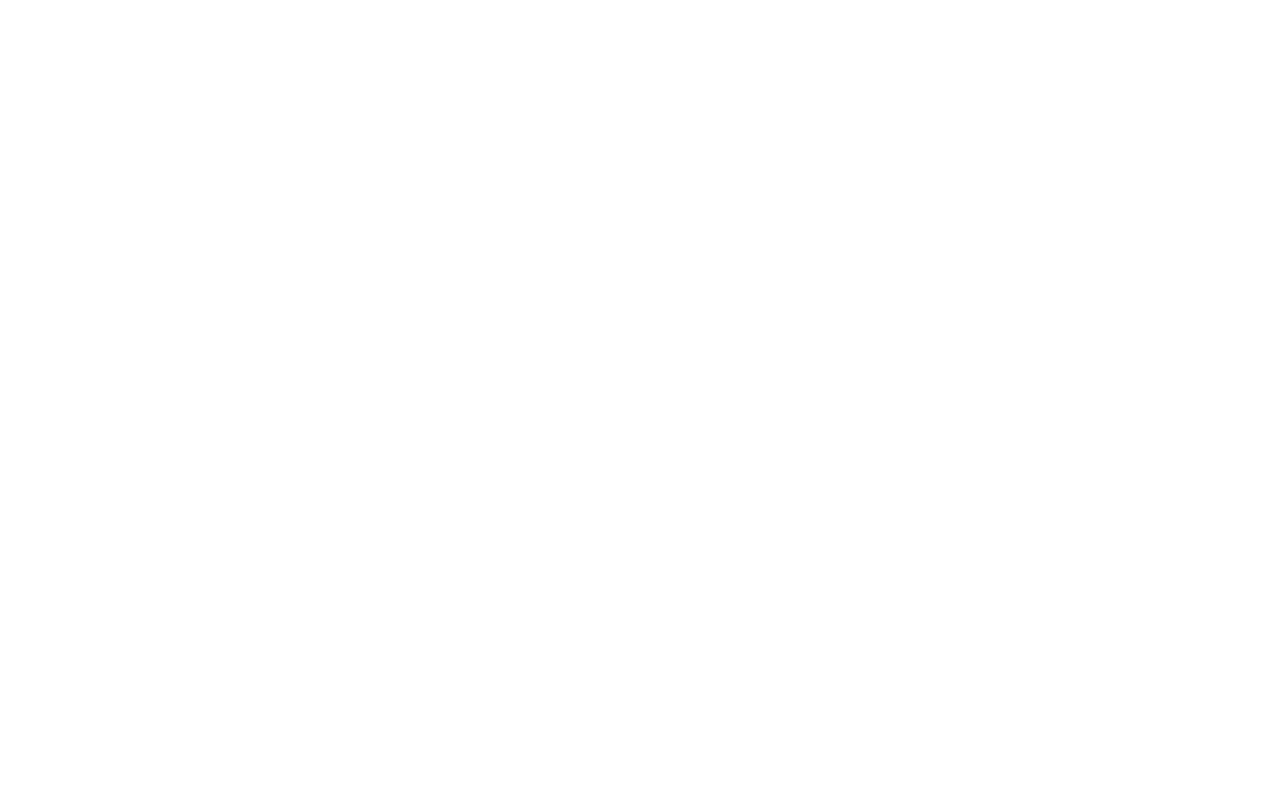
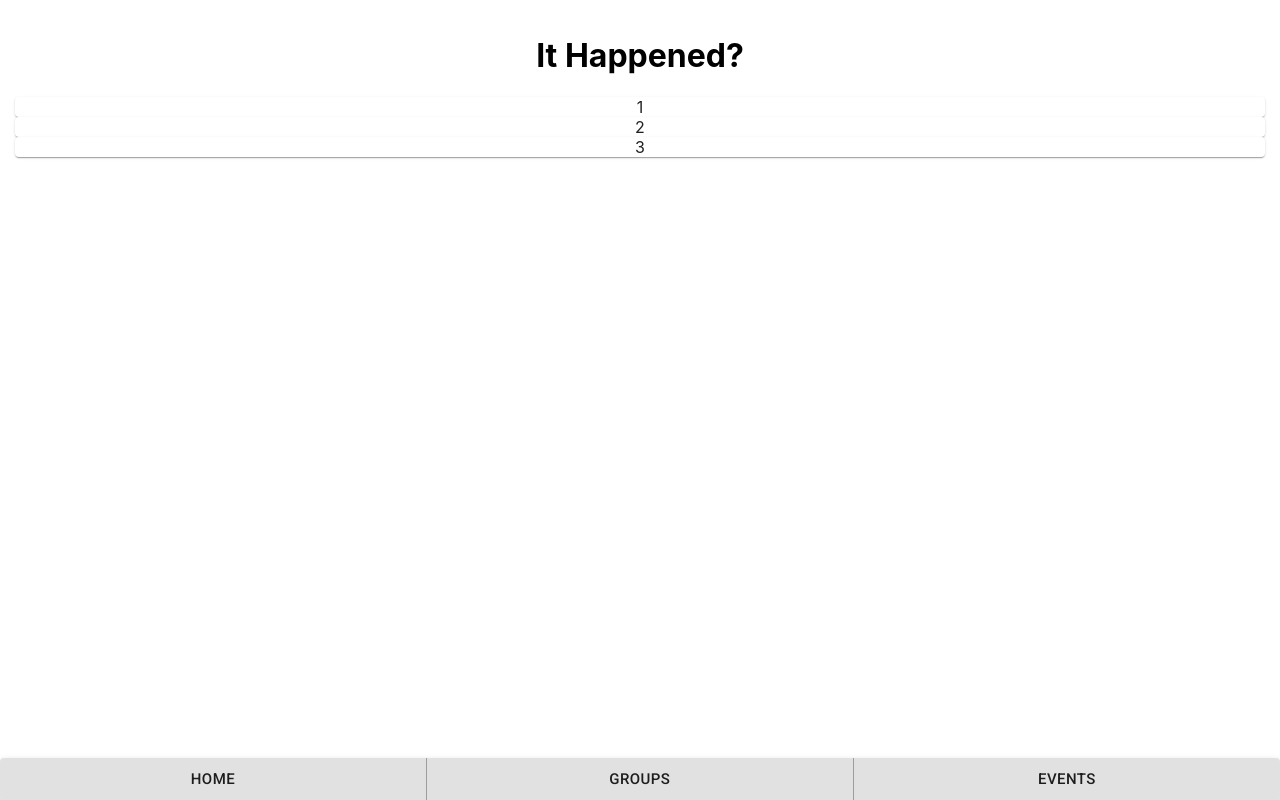
Before and after one commit to momentum316/momentum316-frontend, a React (Create React App) app: page /username in a window 1280 px wide. Before the commit this address had no page. Built offline with nearby package versions, Linux system fonts and the light colour scheme.

Commit message:
created homepage Grid and started playing with Paper

```diff
--- a/src/App.js
+++ b/src/App.js
@@ -10,6 +10,7 @@
 import PostVoteEvent from "./components/PostVote";
 import Login from "./components/LoginPage";
 import { Profile } from "./components/UserProfile";
+import { Homepage } from "./components/Homepage";
 
 function App() {
   return (
@@ -31,6 +32,7 @@
         <Route path="/group/:groupId/events" element={<Group />}></Route>
         <Route path="/group/:groupId/vote/:eventId" element={<Vote />}></Route>
         <Route path="/login" element={<Login />}></Route>
+        <Route path="/username" element={<Homepage />}></Route>
       </Routes>
     </div>
   );
--- a/src/components/Footer.js
+++ b/src/components/Footer.js
@@ -13,7 +13,7 @@
           color="secondary"
           variant="contained"
         >
-          <Button>Functions</Button>
+          <Button onClick={() => navigate("/username")}>Home</Button>
           <Button onClick={() => navigate("/group")}>Groups</Button>
           <Button onClick={() => navigate("/")}>Events</Button>
         </ButtonGroup>
--- a/src/components/Groups.js
+++ b/src/components/Groups.js
@@ -19,25 +19,25 @@
   return (
     groups && (
       <div>
-        <p>Groups Page</p>
+        <h1>Groups Page</h1>
 
         <br />
         <div className="group-grid">
           <Grid
             container
             direction="columns"
-            spacing={3}
+            spacing={4}
             columns={{ xs: 12, sm: 8, md: 12 }}
           >
             {groups.map((g) => (
-              <Grid item xs={4} sm={4} md={4}>
+              <Grid item xs={2} sm={2} md={2}>
                 <Avatar
                   key={g.id}
                   onClick={() => navigate(`/group/${g.id}`)}
                   alt={g.title}
                   src="/static/images/avatar/1.jpg"
                 />
-                <Grid item xs={4} sm={4} md={4}>
+                <Grid item xs={1} sm={1} md={1}>
                   {g.title}
                 </Grid>
               </Grid>
@@ -65,12 +65,13 @@
       <div>
         <h1>{group.title}</h1>
         <GroupHeader />
+        <br />
         <div className="group-grid">
           <Grid
             container
             direction="columns"
             spacing={3}
-            columns={{ xs: 12, sm: 8, md: 12 }}
+            columnSpacing={{ xs: 2, sm: 8, md: 4 }}
           >
             {group.members.map((g) => (
               <Grid item xs={4} sm={4} md={4}>
--- /dev/null
+++ b/src/components/Homepage.js
@@ -0,0 +1,24 @@
+import { FooterObject } from "./Footer";
+import { Grid, Paper } from "@mui/material";
+
+export function Homepage() {
+  return (
+    <div>
+      <h1>It Happened?</h1>
+      <Grid container>
+        <Grid item xs={12}>
+          <Paper>1</Paper>
+        </Grid>
+        <Grid item xs={12}>
+          <Paper>2</Paper>
+        </Grid>
+        <Grid item xs={12}>
+          <Paper>3</Paper>
+        </Grid>
+      </Grid>
+      <FooterObject />
+    </div>
+  );
+}
+
+// Started playing with Paper prop and want to push to play with it on Vote List page
--- a/src/components/UserProfile.js
+++ b/src/components/UserProfile.js
@@ -1,7 +1,10 @@
+import { FooterObject } from "./Footer";
+
 export function Profile() {
   return (
     <div>
       <h1>Butts</h1>
+      <FooterObject />
     </div>
   );
 }
```
